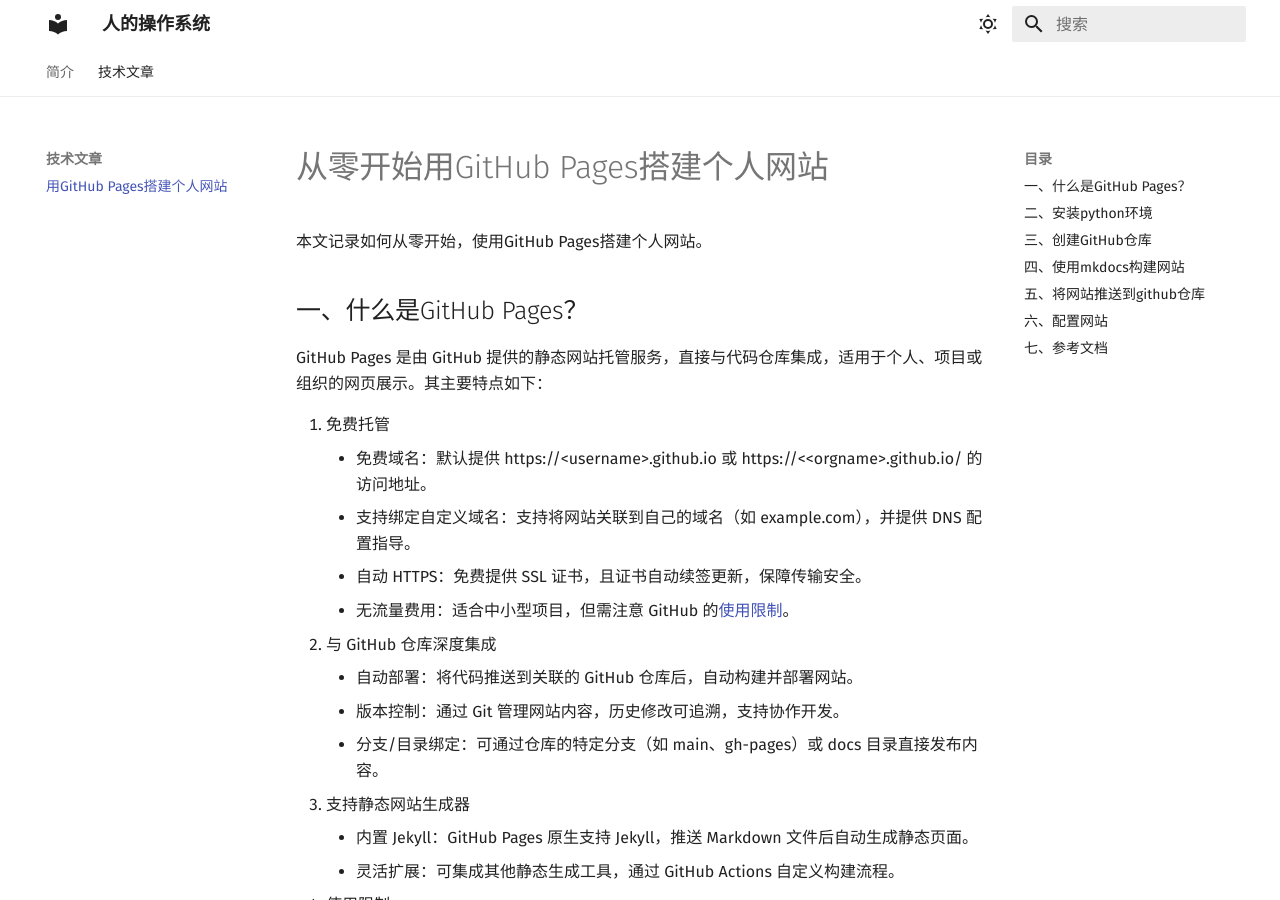
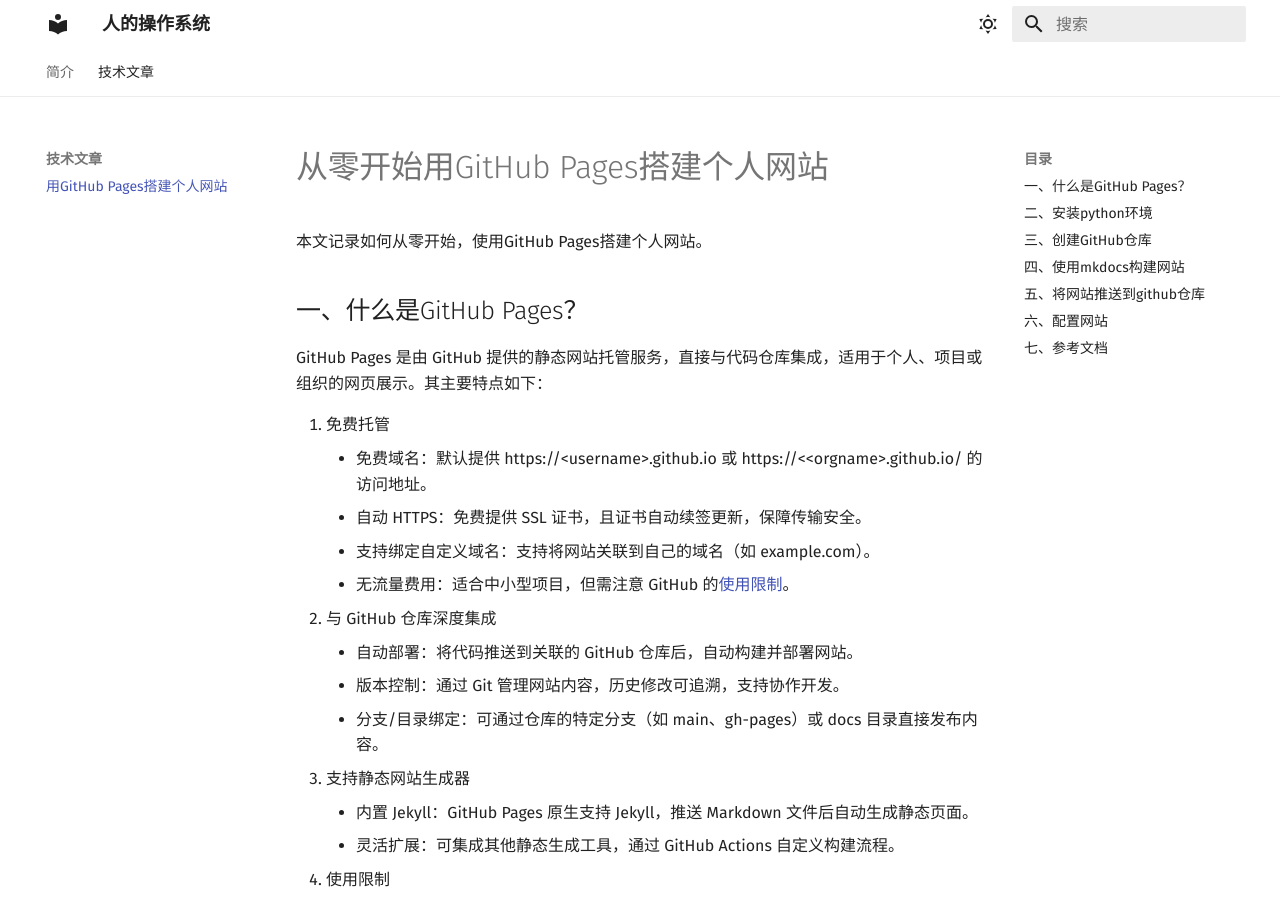
Before and after one commit to caozuoxitong-ren/caozuoxitong-ren.github.io, an MkDocs documentation site: the page built from docs/20250118-githubpages.md, in a window 1280 px wide and 900 px high. Built offline with MkDocs 1.6.1 and Material for MkDocs 9.7.7, drawn with Linux system fonts in a browser that asks for light colours; part of the change alters nothing that is shown.

Commit message:
modify discribe

```diff
--- a/docs/20250118-githubpages.md
+++ b/docs/20250118-githubpages.md
@@ -7,8 +7,8 @@ GitHub Pages 是由 GitHub 提供的静态网站托管服务，直接与代码
 
 1. 免费托管
     - 免费域名：默认提供 https://&lt;username&gt;.github.io 或 https://&lt;<orgname&gt;.github.io/<repo> 的访问地址。
-    - 支持绑定自定义域名：支持将网站关联到自己的域名（如 example.com），并提供 DNS 配置指导。
     - 自动 HTTPS：免费提供 SSL 证书，且证书自动续签更新，保障传输安全。
+    - 支持绑定自定义域名：支持将网站关联到自己的域名（如 example.com）。
     - 无流量费用：适合中小型项目，但需注意 GitHub 的[使用限制](https://docs.github.com/zh/pages/getting-started-with-github-pages/about-github-pages#github-pages-%E4%BD%BF%E7%94%A8%E9%99%90%E5%88%B6)。
 2. 与 GitHub 仓库深度集成
     - 自动部署：将代码推送到关联的 GitHub 仓库后，自动构建并部署网站。
--- a/mkdocs.yml
+++ b/mkdocs.yml
@@ -1,23 +1,22 @@
+# Project Information
 site_name: 人的操作系统
+site_description: 探索和构建人的操作系统
+site_author: Human Operate System Lab
+site_url: https://caozuoxitong.ren
 site_dir: site
 docs_dir: docs
-
-
-
-# Copyright
 copyright: '人的操作系统 版权所有 Copyright © 2018-2025 caozuoxitong.ren All Rights Reserved.'
 
-# 导航
-nav:
-  - 简介: index.md
-  - 技术文章:
-    - 用GitHub Pages搭建个人网站: 20250118-githubpages.md
-
-# 主题设置
+# Theme 主题设置
 theme:
   name: material
   features:
     - navigation.tabs
+    - navigation.tabs.sticky 固定顶部导航栏
+  language: 'zh'
+  font:
+    text: 'Fira Sans'
+    code: 'Fira Mono'
   palette:
       # Toggle light mode
       - scheme: default
@@ -33,7 +32,9 @@ theme:
         toggle:
           icon: material/weather-night
           name: Switch to light mode
-  language: zh
-  font:
-    text: 'Fira Sans'
-    code: 'Fira Mono'
+
+# Contents 导航
+nav:
+  - 简介: index.md
+  - 技术文章:
+    - 用GitHub Pages搭建个人网站: 20250118-githubpages.md
```
Also changed, not shown: site/20250118-githubpages/index.html, site/404.html, site/index.html, site/search/search_index.json, site/sitemap.xml, 1 other file.
